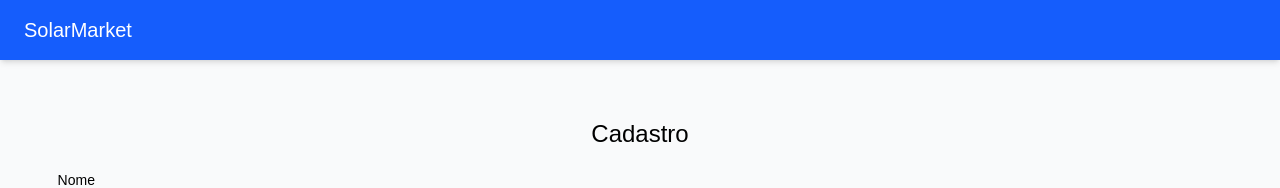
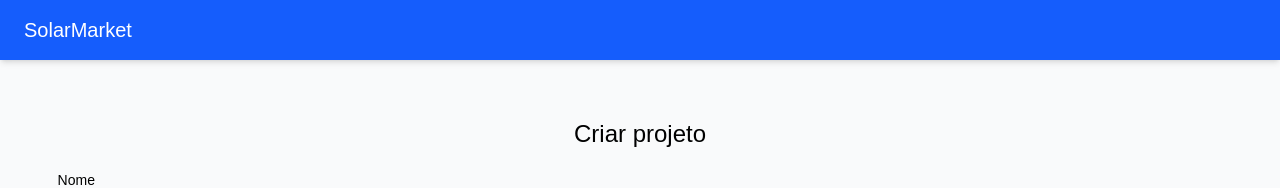
Before and after one commit to LianMiranda/JR-lian-souza-miranda-mendes, a Vue app in the folder client/: page /create/project in a window 1280 px wide. Shown: the top 188 px of the page. Built offline with nearby package versions, Linux system fonts and the light colour scheme; no server answers; the HTML template or start-up script is replaced by a standard one.

Commit message:
refactor: changing h2 text

```diff
--- a/client/src/components/ui/CreateProjectForm.vue
+++ b/client/src/components/ui/CreateProjectForm.vue
@@ -38,7 +38,7 @@
 
 <template>
     <form @submit="handleSubmit" class="flex flex-col bg-dark h-full p-8 gap-5">
-        <h2 class="text-2xl font-bold text-center text-black">Cadastro</h2>
+        <h2 class="text-2xl font-bold text-center text-black">Criar projeto</h2>
 
         <div>
             <label class="block mb-1 text-sm font-medium text-black">Nome</label>
```
